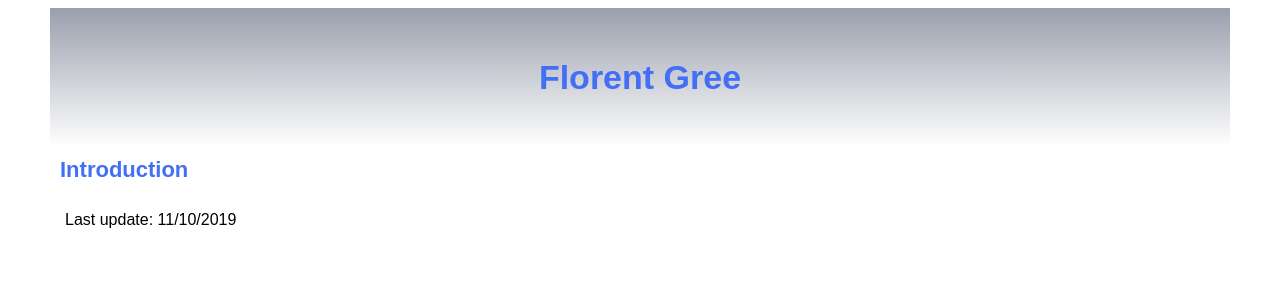
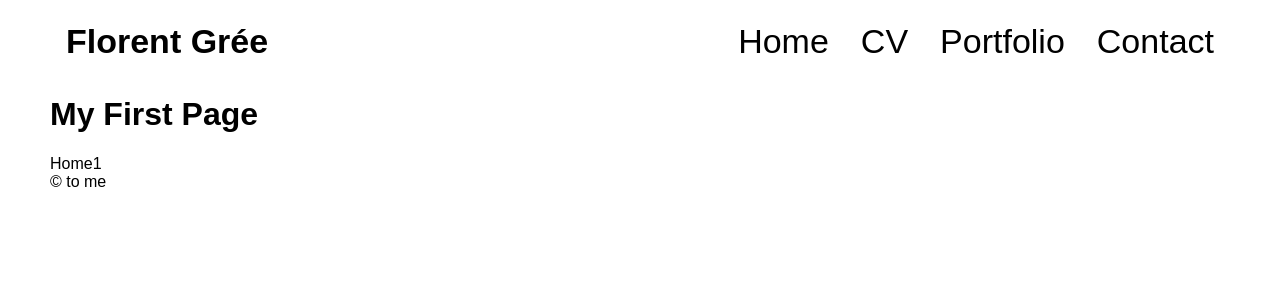
Before and after one commit to FlorentDSGree/florentdsgree.github.io, a Jekyll site: the page built from index.html, in a window 1280 px wide. Shown: the top 300 px of the page. Built offline with Jekyll 4.4.1, drawn with Linux system fonts in a browser that asks for light colours.

Commit message:
Update index.html

```diff
--- a/index.html
+++ b/index.html
@@ -1,16 +1,6 @@
-<!DOCTYPE html>
-<html>
+---
+title: My First Page
+layout: default
+---
 
-<link rel="stylesheet" type="text/css" href="style.css">
-
-<div class="header1"><b>Florent Gree</b></div>
-
-<div class="header3"><b>Introduction</b></div>
-
-
-
-
-
-<div class="content">Last update: 11/10/2019
-</div>
-</html>
+Home1
```
